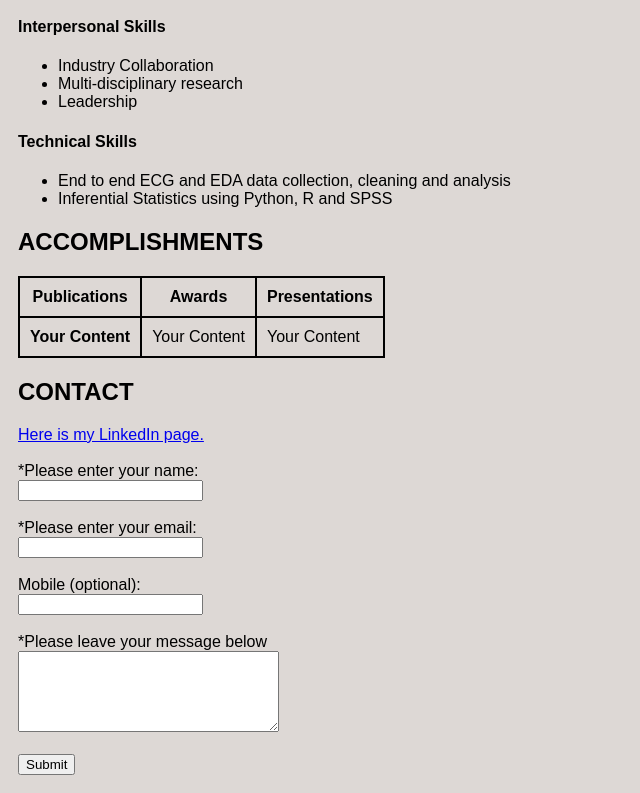
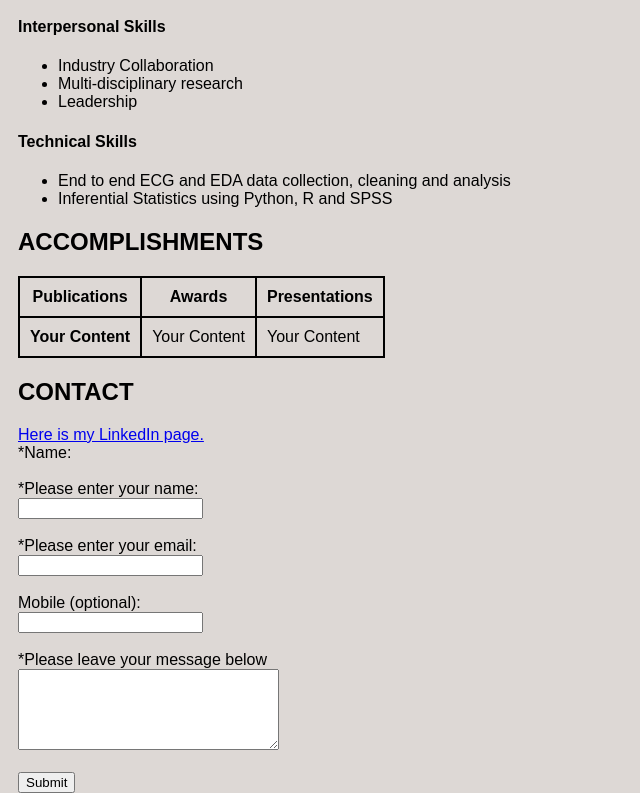
Before and after one commit to n11778971/n11778971.github.io., a plain HTML site: page index.html in a window 1280 px wide. Shown: the part 722-1515 px from the top of the page, without its empty margins (0-640 px from the left). Drawn offline with Linux system fonts and the light colour scheme.

Commit message:
Update index.html
Added formspree URL, unsure about input type missing?

```diff
--- a/index.html
+++ b/index.html
@@ -70,7 +70,9 @@
 <div id="contactsection">
     <h2 class="contactform">Contact</h2>
     <a href="https://www.linkedin.com/in/lewis-cockram-520220241/" target="_blank">Here is my LinkedIn page.</a>
-    <form>
+    <form id="contactform" action="https://formspree.io/f/xjkbzwya>" method="POST">
+        <label for="name">*Name:</label>
+        <br>
         <br>
         <label for="name">*Please enter your name:</label>
         <br>
```
